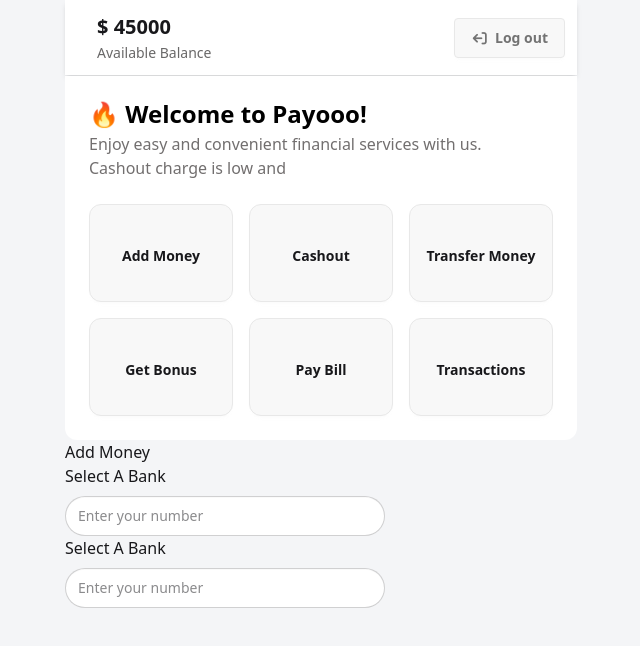
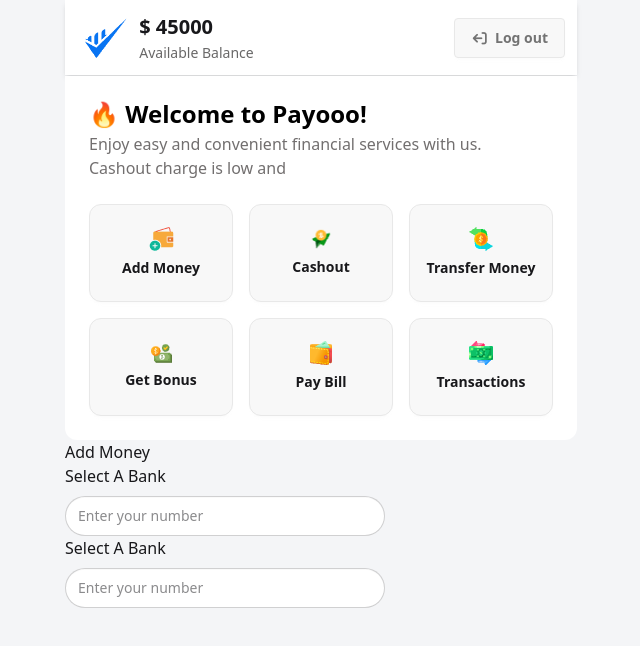
Before and after one commit to masumBillah-1/Payoo-Mobile-Banking--App, a plain HTML site: page home.html in a window 1280 px wide. Shown: the whole page, without its empty margins (319-959 px from the left). Drawn offline with nearby package versions, Linux system fonts and the light colour scheme; the site is published under a folder, as on GitHub Pages, so addresses that start at the root find nothing.

Commit message:
image add

```diff
--- a/home.html
+++ b/home.html
@@ -21,7 +21,7 @@
         <div class="min-h-[50px] flex justify-between items-center p-3  mb-[0.8px] shadow-md">
 
             <div class="flex justify-center items-center ">
-                <img src="/assets/Group.png" alt="" class="h-[40px] ml-2">
+                <img src="assets/Group.png" alt="" class="h-[40px] ml-2">
                 <div class="ml-3">
                     <h3 class="text-[20px] font-bold">$ <span>45000</span></h3>
                     <p class="text-[#696868] text-[14px]">Available Balance</p>
@@ -59,27 +59,27 @@
         </div> -->
 
         <button class="btn  flex flex-col py-12  rounded-xl">
-        <img src="/assets/wallet1.png" alt="">
+    <img src="assets/wallet1.png" alt="">
         Add Money</button>
 
         <button class="btn  flex flex-col py-12 px-15 rounded-xl">
-        <img src="/assets/send1.png" alt="">
+    <img src="assets/send1.png" alt="">
         Cashout</button>
 
         <button class="btn  flex flex-col py-12 rounded-xl">
-        <img src="/assets/money1.png" alt="">
+    <img src="assets/money1.png" alt="">
         Transfer Money</button>
 
         <button class="btn  flex flex-col py-12  rounded-xl">
-        <img src="/assets/bonus1.png" alt="">
+    <img src="assets/bonus1.png" alt="">
         Get Bonus</button>
 
         <button class="btn  flex flex-col py-12 rounded-xl">
-        <img src="/assets/purse1.png" alt="">
+    <img src="assets/purse1.png" alt="">
         Pay Bill</button>
 
         <button class="btn  flex flex-col py-12 rounded-xl">
-        <img src="/assets/transaction1.png" alt="">
+    <img src="assets/transaction1.png" alt="">
         Transactions</button>
 
     </div>
```
